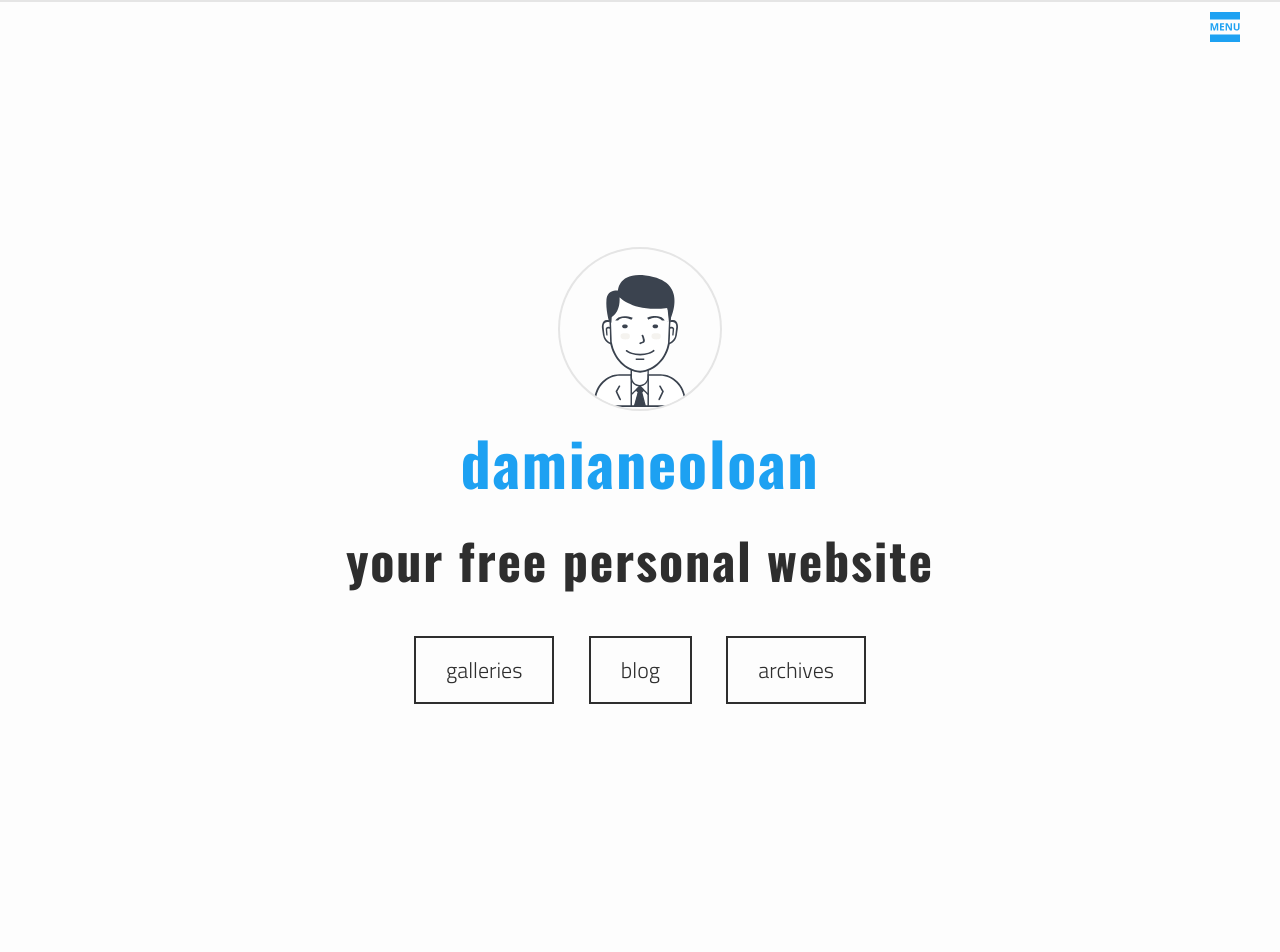
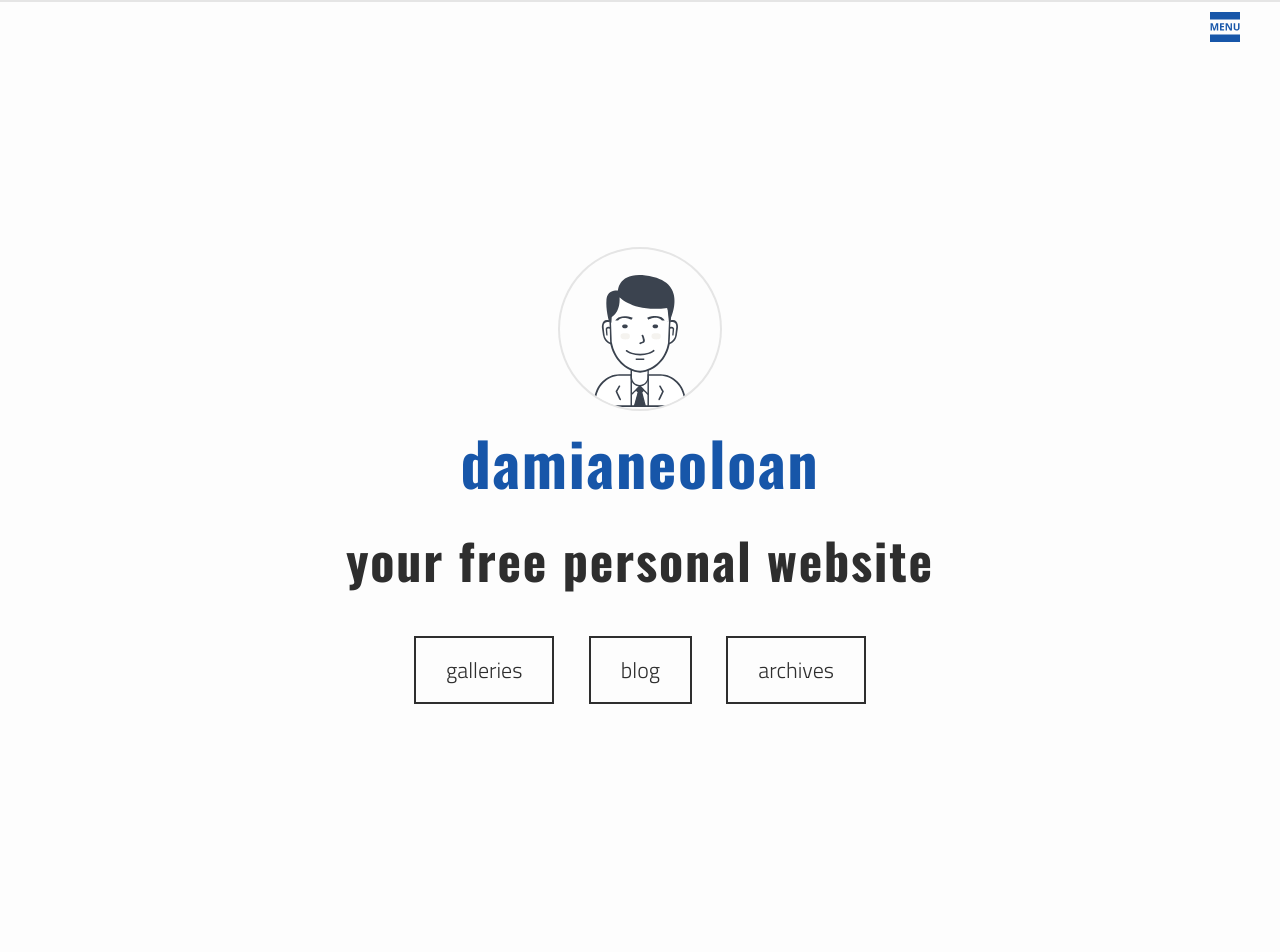
Before and after one commit to damianeoloan/damianeoloan.github.io, a Jekyll site: the page built from index.html, in a window 1280 px wide. Built offline with Jekyll 4.4.1, drawn with Linux system fonts in a browser that asks for light colours.

Commit message:
w/ Claude: Converge the palette on one blue, and repair the nav overlay
The site had three blues: $blue-color #2a7ae2 for links, an unnamed
darken($blue-color, 15%) for :visited, and $accent-color #1DA1F2 for
everything decorative. Measured against the white background:

  #1756a9   7.02:1   AA and AAA for body text
  #2a7ae2   4.15:1
  #1DA1F2   2.78:1

The one that passed was the one with no name, reachable only by visiting a
link. $accent-color takes that value and $blue-color is deleted, so every
link, title, heading and border is one colour at 7.02:1. The only text
left below AA anywhere is p.copyright at 2.42:1.

:visited goes with it - keeping the rule would have styled visited and
unvisited identically. Readers lose the "already read" signal; hover still
distinguishes itself with the underline.

#070b2e was tried first and reverted. It measures 18.83:1, but only 1.41:1
against $dark-grey body text, so inline links stopped reading as links.
#1756a9 sits at 1.9:1 against body text, which keeps them distinguishable.

The nav overlay needed three repairs. Its links had a 0.6 opacity and an
opacity transition, but the only rule that raised opacity targeted
a.page-link - a class in no template - so the transition never ran and
hover did nothing. The links are now one colour in every state, undimmed
and untransitioned, in the overlay and the footer alike, and the dead
selector is gone.

Also removes three transitions that animated nothing: the menu/close icon
labels (no rule changes their opacity), .post-seq (its :hover restates its
own base, existing to suppress the default link hover rather than to
change anything), and a.home-button - whose entire rule block is
unreachable, the class appearing in no template. Its -ms-transition was
never a real prefix either.

Five transitions remain, all with a state to animate: the overlay fade,
the gallery meta and arrow reveals, and the pagination hover transform.

_sass/_layout.scss: 733 -> 698 lines.

Co-Authored-By: Claude Opus 5 <noreply@anthropic.com>

```diff
--- a/_sass/_base.scss
+++ b/_sass/_base.scss
@@ -227,15 +227,13 @@ p, span, figcaption, ol li, ul li {
  * Links
  */
 a {
-color: $blue-color;
+color: $accent-color;
 text-decoration: none;
 
-  &:visited {
-    color: darken($blue-color, 15%);
-  }
-
+  /* No :visited variant - the site converged on one blue, and this was the
+     colour it converged on. Hover is distinguished by the underline. */
   &:hover {
-    color: $blue-color;
+    color: $accent-color;
     text-decoration: underline;
   }
 }
--- a/_sass/_layout.scss
+++ b/_sass/_layout.scss
@@ -40,8 +40,6 @@ div.icon-container, div.nav-container {
     position: absolute;
     left: 0;
     top: 0;
-    -webkit-transition: opacity 0.5s ease-in;
-    transition: opacity 0.5s ease-in;
     z-index: 100;
     > svg {
       width: 3rem;
@@ -97,7 +95,7 @@ nav.menu {
     letter-spacing: .18rem;
   }
   a { font-size: 4.8rem; }
-  .menu-title, a.nav-link:hover, a.nav-link:focus {
+  .menu-title {
     color: $accent-color;
   }
   @include media-query($on-tablet) {
@@ -126,11 +124,11 @@ input#ctrl:checked + div.icon-container~div.fullscreen {
 
 nav.menu a.nav-link {
   display: block;
-  color: $dark-grey;
+  /* One colour in every state, undimmed and untransitioned. The dimmed
+     resting state and its opacity fade were removed deliberately - do not
+     reintroduce opacity here without rechecking contrast. */
+  color: $accent-color;
   font-size: 5rem;
-  opacity: 0.6;
-  -webkit-transition: opacity 0.5s ease-in;
-  transition: opacity 0.5s ease-in;
   @include media-query($on-mobile) { font-size: 3.2rem; }
   &:last-of-type {
     display: table;
@@ -138,10 +136,6 @@ nav.menu a.nav-link {
     padding: 0 5rem var(--spacing-unit);
     border-bottom: 1px solid $accent-color;
   }
-}
-
-input#ctrl:checked~nav.menu a.page-link {
-  opacity: 1;
 }
 
 /**
@@ -167,17 +161,13 @@ input#ctrl:checked~nav.menu a.page-link {
 }
 nav.footer-nav {
   margin-bottom: calc(var(--spacing-unit) / 2);
+  /* Same single colour as the overlay's nav links, in every state. */
   a {
     text-decoration: none;
-    color: $dark-grey;
+    color: $accent-color;
     padding: calc(var(--spacing-unit) / 4) var(--spacing-unit);
-    -webkit-transition: color 250ms ease-in;
-    transition: color 250ms ease-in;
     &:not(:last-of-type) { border-right: 1px solid $grey-color; }
     @include media-query($on-mobile) { padding: .1rem 1em; }
-  }
-  a:hover {
-    color: $accent-color;
   }
 }
 p.copyright {
@@ -247,8 +237,6 @@ h1.post-title {
   font-size: 2.6rem;
   text-decoration: none;
   line-height: 1.5;
-  -webkit-transition: all 250ms ease-in;
-  transition: all 250ms ease-in;
   @include media-query($on-tablet) {
     position: inherit;
     display: inline-block;
@@ -505,8 +493,6 @@ ul.gallery-index {
     }
   }
 
-
-
 }
 
 /**
@@ -537,8 +523,6 @@ ul.archive-index {
       font-size: $small-font-size;
     }
   }
-
-
 
 }
 
@@ -673,25 +657,6 @@ div.pagination {
    }
  }
 
- a.home-button {
-   display: table;
-   margin: 0 auto var(--spacing-unit);
-   border: 2px solid $dark-grey;
-   padding: calc(var(--spacing-unit) / 2) var(--spacing-unit);
-   color: $dark-grey;
-   text-decoration: none;
-   -webkit-transition: all 250ms ease-in;
-   -ms-transition: 250ms ease-in;
-   transition: all 250ms ease-in;
-   &:hover {
-     border: 2px solid $accent-color;
-     color: $accent-color;
-   }
-   &:last-of-type {
-     margin-top: calc(var(--spacing-unit) / 2);
-   }
- }
-
 /**
  * Timeline
  *
--- a/css/main.scss
+++ b/css/main.scss
@@ -14,11 +14,10 @@ $small-font-size:  $base-font-size * 0.875;
 $base-line-height: 1.8;
 
 // Color palette
-$accent-color:       #1DA1F2;
+$accent-color:       #1756a9; // the site's single blue: 7.02:1 on $white-color (AA and AAA for body
+                                //  text), and 1.9:1 against $dark-grey body text so links stay distinguishable
 
 $white-color:      #fdfdfd;
-$blue-color:       #2a7ae2;
-$navy-color:       #070b2e;
 $yellow-color:     #fff13c;
 $red-color:        #e0021f;
 $grey-color:       #e5e5e5;
```
